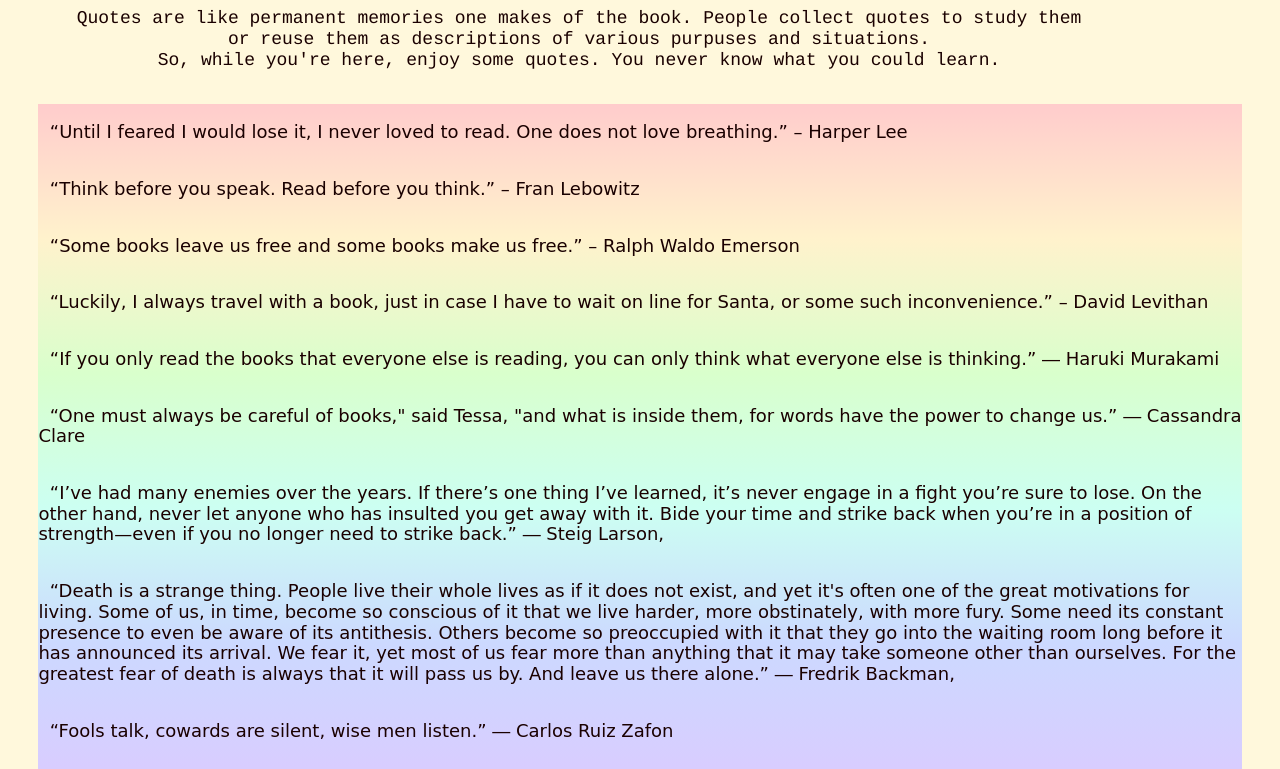
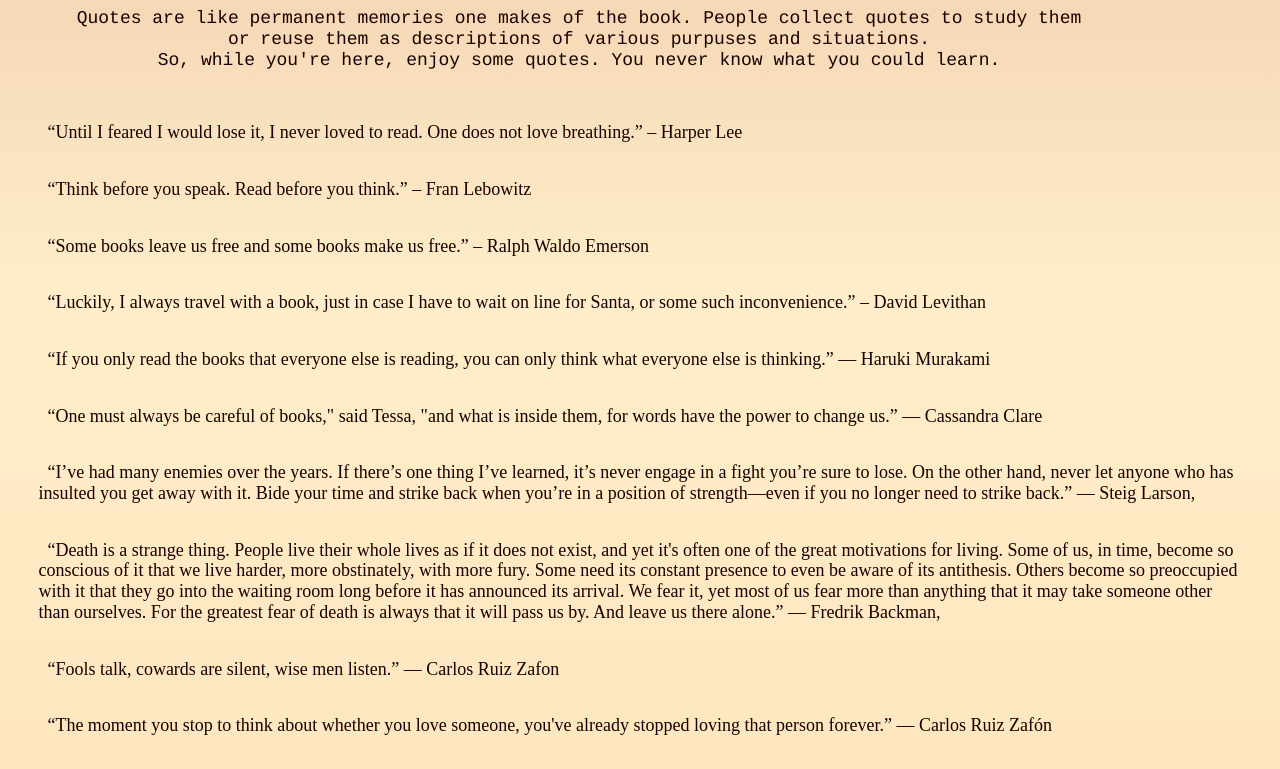
Before and after one commit to FatimaVelic/little-library, a plain HTML site: page quotes.html in a window 1280 px wide. Shown: the part 161-930 px from the top of the page. Drawn offline with Linux system fonts and the light colour scheme.

Commit message:
Progress 2-adjustment

```diff
--- a/quotes.html
+++ b/quotes.html
@@ -15,7 +15,7 @@
 		<link rel="stylesheet" type="text/css" href="style.css">
 		<link rel="stylesheet" type="text/css" href="normalize.css">
 	</head>
-	<body>
+	<body id="qt">
 		<div id="navbar" class="homenav">
 		  	<ul class="main">
 				<li id="left">
@@ -34,7 +34,7 @@
 			<h1>Quotes</h1>
 			<p>Quotes are like permanent memories one makes of the book. People collect quotes to study them or reuse them as descriptions of various purpuses and situations.<br>So, while you're here, enjoy some quotes. You never know what you could learn.</p>
 		</div>
-		<div class="ctable" id="qt">
+		<div class="ctable">
 			<div class="qrow">
 				<p>&nbsp;&nbsp;“Until I feared I would lose it, I never loved to read. One does not love breathing.” – Harper Lee </p>
 			</div>
--- a/style.css
+++ b/style.css
@@ -213,7 +213,7 @@ blockquote
 /* Quotes layout and design */
 .qrow
 {
-	font-family: Apple Chancery, cursive;
+	font-family: Apple Chancery;
    	display: table-row;
     width: 100%;
     padding: 20px;
@@ -221,6 +221,5 @@ blockquote
 }
 #qt
 {
-	background-image: linear-gradient(#ffcccc, #fff2cc, #d9ffcc,
-		#ccfff2, #ccd9ff, #d9ccff, #ffccff, #ffcce6, #ffcccc);
+	background-image: linear-gradient(#f0cdad, #ffeec9, #ffe6bf, #ffbdab);
 }
```
